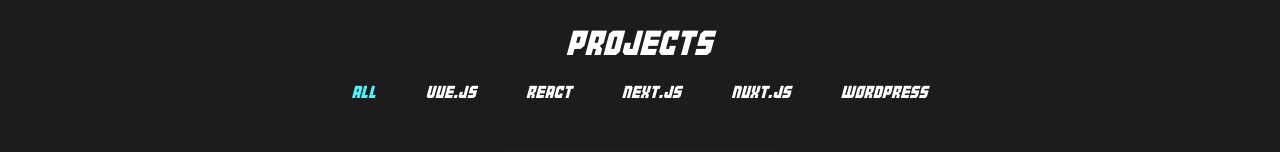
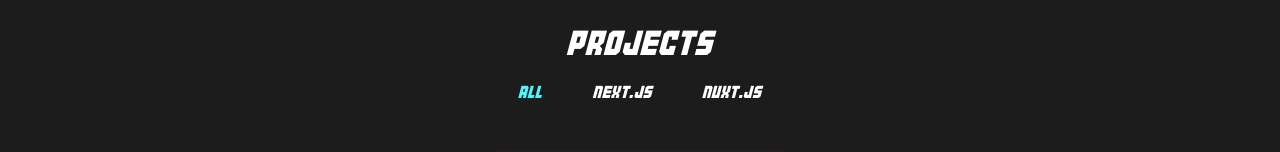
Before and after one commit to Tempestfury11/Marshalino_Jankowski_Portfolio, a Vue app: page / in a window 1280 px wide. Shown: the part 4135-4287 px from the top of the page. Built offline with nearby package versions, Linux system fonts and the light colour scheme; grey boxes are pictures that could not be loaded.

Commit message:
project section responsiveness fixed

```diff
--- a/src/components/ProjectsView.vue
+++ b/src/components/ProjectsView.vue
@@ -1,15 +1,15 @@
 <template>
     <section id="projects" class="projects">
         <div class="container">
+            <div class="row">
+                <div class="col-md-12">
                     <h2 class="section-title">Projects</h2>
                     <div class="project-filter">
                         <button @click="filterProjects('all')" :class="{ 'active': activeFilter === 'all' }">All</button>
-                <button @click="filterProjects('vue')" :class="{ 'active': activeFilter === 'vue' }">Vue.js</button>
-                <button @click="filterProjects('react')" :class="{ 'active': activeFilter === 'react' }">React</button>
-                <button @click="filterProjects('next')" :class="{ 'active': activeFilter === 'next' }">Next.js</button>
-                <button @click="filterProjects('nuxt')" :class="{ 'active': activeFilter === 'nuxt' }">Nuxt.js</button>
-                <button @click="filterProjects('wordpress')"
-                    :class="{ 'active': activeFilter === 'wordpress' }">WordPress</button>
+                        <button @click="filterProjects('next')"
+                            :class="{ 'active': activeFilter === 'next' }">Next.js</button>
+                        <button @click="filterProjects('nuxt')"
+                            :class="{ 'active': activeFilter === 'nuxt' }">Nuxt.js</button>
                     </div>
                     <div class="project-list">
                         <div v-for="project in filteredProjects" :key="project.id" class="project-item">
@@ -24,6 +24,8 @@
                                     <a target="_blank" :href="project.githubLink">
                                         <button>View GitHub</button>
                                     </a>
+                                </div>
+                            </div>
                         </div>
                     </div>
                 </div>
@@ -95,6 +97,7 @@ export default {
 .project-filter button.active {
     color: #4af7ff;
 }
+
 .project-filter button:hover {
     color: #ff66a2;
 }
```
Lines whose indentation alone changed are shown as unchanged.
